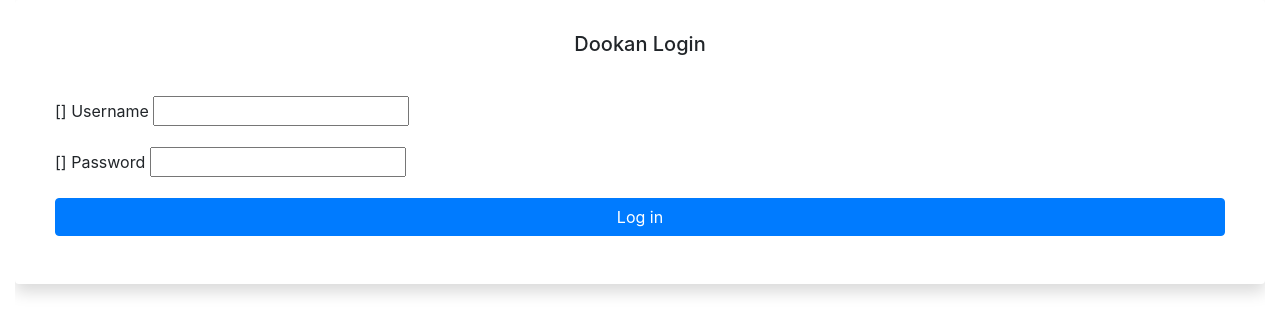
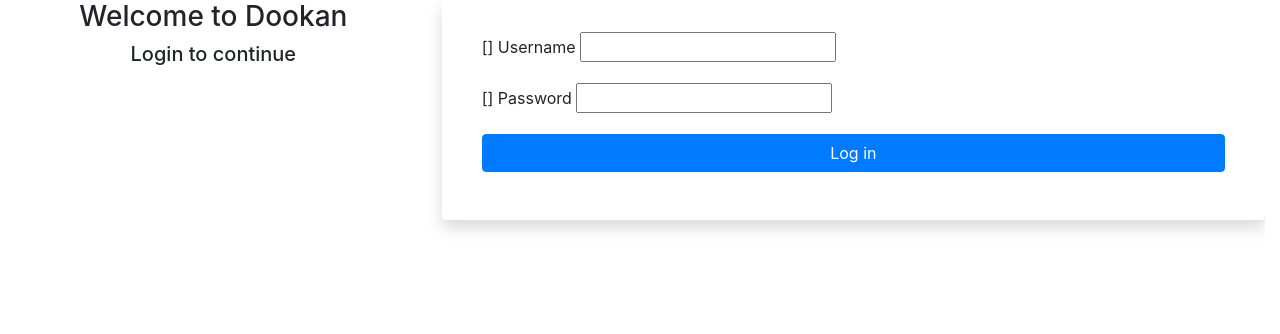
Before and after one commit to farhapartex/django-dookan, a Django app: template dookan/templates/admin/login.html in a window 1280 px wide. Shown: the top 334 px of the page. Run offline with Django 3.2, Linux system fonts and the light colour scheme; the template is opened without the code that fills it: most values are stand-ins (such as "Sample title", 1, 10 or a date in 2020); form fields are guessed from the names that the template uses; some libraries are stand-ins or nearby versions.

Commit message:
Django Login page overrided with new lookings

```diff
--- a/dookan/templates/admin/base.html
+++ b/dookan/templates/admin/base.html
@@ -36,7 +36,7 @@
     data-admin-utc-offset="{% now "Z" %}">
 
     <!-- Container -->
-    <div id="container" class="position-relative">
+    <div id="container" class="position-relative h-100">
 
         {% if not is_popup %}
         <!-- Header -->
@@ -109,8 +109,8 @@
 
 
         <!-- New designed Content -->
-        <div class="container-fluid" id="appBaseContainer">
-            <div class="row">
+        <div class="container-fluid h-100" id="appBaseContainer">
+            <div class="row h-100">
                 {% if user.is_authenticated %}
                 <div class="col-md-2 col-lg-2 col-xl-2 app-sidebar position-fixed" id="sticky-sidebar">
                     <div class="w-100 model-list-sidebar overflow-hidden">
@@ -160,15 +160,15 @@
                     </div>
                 </div>
                 {% endif %}
-                <div class="{% if user.is_authenticated %}col-md-10 col-lg-10 col-xl-10 offset-2{% else %} col-md-12 col-lg-12 col-xl-12 {% endif %}" id="main">
-                    <div class="w-100 overflow-hidden">
+                <div class="{% if user.is_authenticated %}col-md-10 col-lg-10 col-xl-10 offset-2{% else %} col-md-12 col-lg-12 col-xl-12 h-100 login-container-fluid {% endif %}" id="main">
+                    <div class="w-100 overflow-hidden h-100">
                         {% if user.is_authenticated %}
                         <div class="w-100">
                             {% block pretitle %}{% endblock %}
                             {% block content_title %}{% if title %}<h4 class="pl-3 pt-3 pb-3">{{ title }}</h4>{% endif %}{% endblock %}
                         </div>
                         {% endif %}
-                        <div class="content-box w-100">
+                        <div class="content-box w-100 h-100">
                             {% block content %}
                             {% block object-tools %}{% endblock %}
                             {{ content }}
--- a/dookan/templates/admin/login.html
+++ b/dookan/templates/admin/login.html
@@ -16,6 +16,13 @@
 {% block breadcrumbs %}{% endblock %}
 
 {% block content %}
+
+<div class="row h-100">
+    <div class="col-md-4 col-lg-4 col-xl-4 h-100 login-left-bar">
+        <h3 class="text-center">Welcome to Dookan</h3>
+        <h5 class="text-center">Login to continue</h5>
+    </div>
+    <div class="col-md-8 col-lg-8 col-xl-8 login-right-bar">
         {% if form.errors and not form.non_field_errors %}
         <p class="errornote">
         {% if form.errors.items|length == 1 %}{% trans "Please correct the error below." %}{% else %}{% trans "Please correct the errors below." %}{% endif %}
@@ -24,17 +31,12 @@
 
         {% if form.non_field_errors %}
         {% for error in form.non_field_errors %}
-<p class="errornote">
+        <div class="errornote mx-auto pl-4 pr-4">
             {{ error }}
-</p>
+        </div>
         {% endfor %}
         {% endif %}
-
-<div id="login-content-main" class="mx-auto shadow p-3 mb-5 bg-white rounded">
-
-    <div class="w-1oo login-header pt-3 pb-3">
-        <h5 class="text-center">Dookan Login</h5>
-    </div>
+        <div id="login-content-main" class="mx-auto shadow p-3 mb-5 bg-white rounded overflow-hidden">
 
         {% if user.is_authenticated %}
         <p class="errornote">
@@ -69,4 +71,7 @@
         </div>
 
         </div>
+    </div>
+
+</div>
 {% endblock %}
```
Also changed, not shown: 1 other file. Lines whose indentation alone changed are shown as unchanged.
